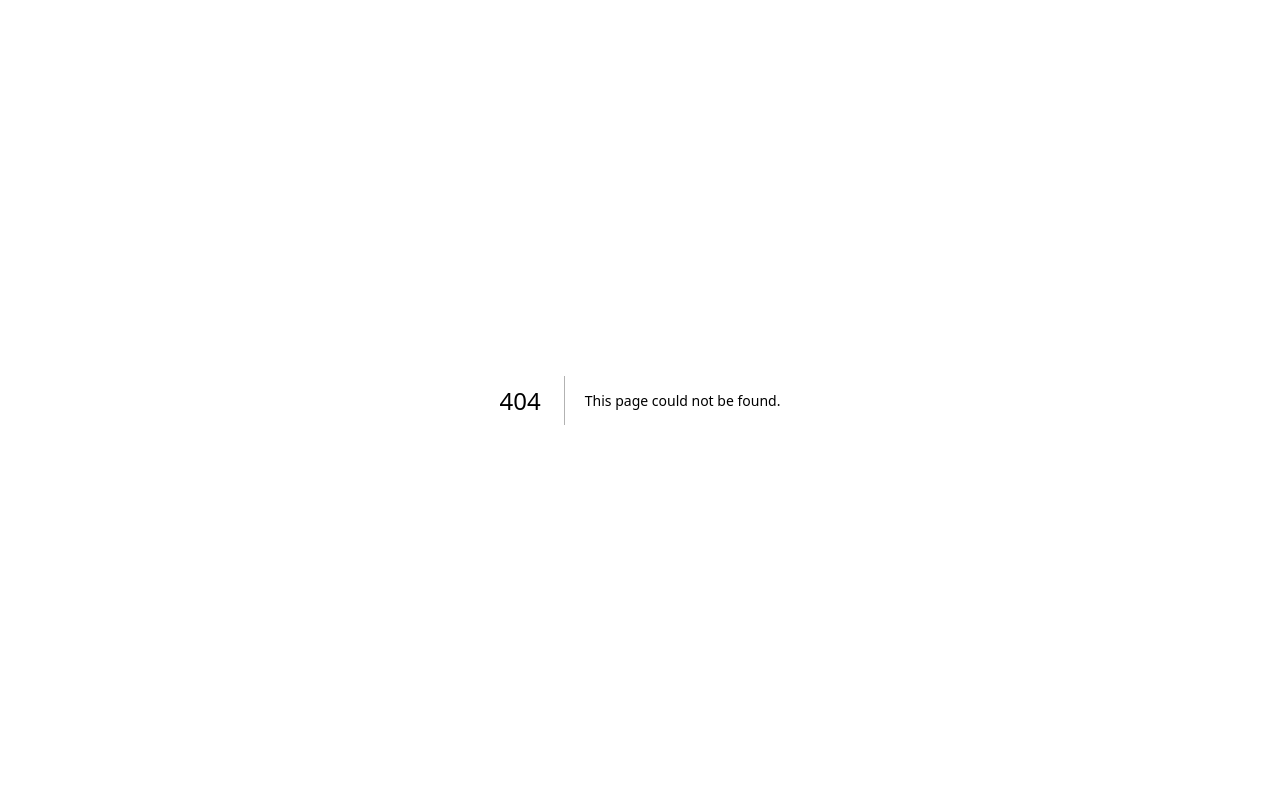
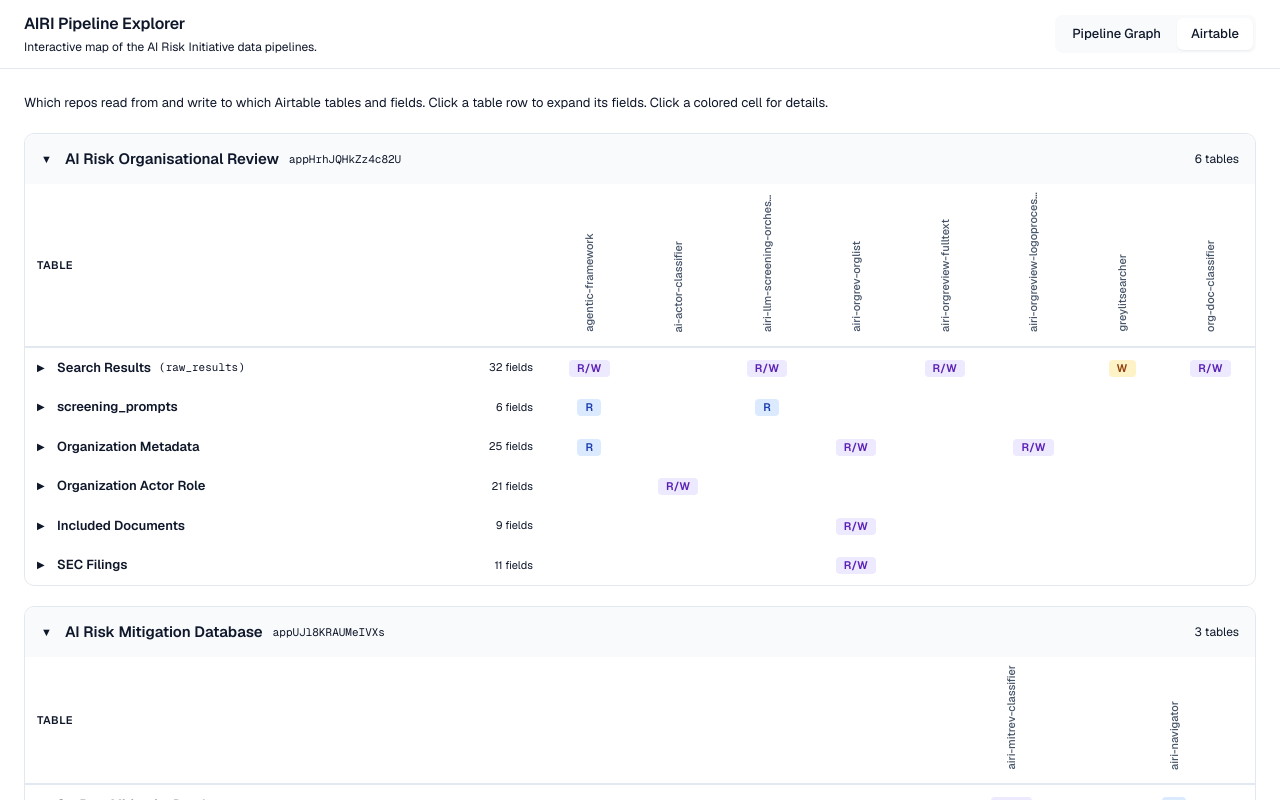
Before and after one commit to MIT-FutureTech/airi-pipelines, a Next.js app in the folder pipeline-explorer/: page /airtable in a window 1280 px wide. Before the commit this address had no page. Built offline with nearby package versions, Linux system fonts and the light colour scheme.

Commit message:
Create new route for Airtable view

```diff
--- /dev/null
+++ b/pipeline-explorer/src/airtable/components/AirtableView.tsx
@@ -0,0 +1,20 @@
+"use client";
+
+import dynamic from "next/dynamic";
+import type { AirtableBase } from "@/airtable/types";
+
+const AirtableHeatmap = dynamic(
+  () =>
+    import("@/airtable/components/AirtableHeatmap").then(
+      (mod) => mod.AirtableHeatmap,
+    ),
+  { ssr: false },
+);
+
+interface AirtableViewProps {
+  bases: AirtableBase[];
+}
+
+export function AirtableView({ bases }: AirtableViewProps) {
+  return <AirtableHeatmap bases={bases} />;
+}
--- /dev/null
+++ b/pipeline-explorer/src/app/airtable/page.tsx
@@ -0,0 +1,6 @@
+import { AirtableView } from "@/airtable/components/AirtableView";
+import { airtableBases } from "@/airtable/data";
+
+export default function AirtablePage() {
+  return <AirtableView bases={airtableBases} />;
+}
--- a/pipeline-explorer/src/app/layout.tsx
+++ b/pipeline-explorer/src/app/layout.tsx
@@ -1,5 +1,6 @@
 import type { Metadata } from "next";
 import { Geist, Geist_Mono } from "next/font/google";
+import { NavHeader } from "@/shared/components/NavHeader";
 import "./globals.css";
 
 const geistSans = Geist({
@@ -28,7 +29,8 @@ export default function RootLayout({
       className={`${geistSans.variable} ${geistMono.variable} h-full antialiased`}
     >
       <body className="min-h-full flex flex-col bg-surface text-text-primary font-[family-name:var(--font-geist-sans)]">
-        {children}
+        <NavHeader />
+        <main className="flex-1 min-h-0">{children}</main>
       </body>
     </html>
   );
--- a/pipeline-explorer/src/app/page.tsx
+++ b/pipeline-explorer/src/app/page.tsx
@@ -1,6 +1,6 @@
+import { PipelineView } from "@/pipeline/components/PipelineView";
 import { allPipelines, allSharedNodes } from "@/pipeline/data";
-import { ClientShell } from "@/shared/components/ClientShell";
 
 export default function Home() {
-  return <ClientShell pipelines={allPipelines} sharedNodes={allSharedNodes} />;
+  return <PipelineView pipelines={allPipelines} sharedNodes={allSharedNodes} />;
 }
--- /dev/null
+++ b/pipeline-explorer/src/pipeline/components/PipelineView.tsx
@@ -0,0 +1,21 @@
+"use client";
+
+import dynamic from "next/dynamic";
+import type { PipelineDefinition, PipelineNode } from "@/pipeline/types";
+
+const PipelineGraph = dynamic(
+  () =>
+    import("@/pipeline/components/PipelineGraph").then(
+      (mod) => mod.PipelineGraph,
+    ),
+  { ssr: false },
+);
+
+interface PipelineViewProps {
+  pipelines: PipelineDefinition[];
+  sharedNodes: PipelineNode[];
+}
+
+export function PipelineView({ pipelines, sharedNodes }: PipelineViewProps) {
+  return <PipelineGraph pipelines={pipelines} sharedNodes={sharedNodes} />;
+}
--- a/pipeline-explorer/src/shared/components/ClientShell.tsx
+++ /dev/null
@@ -1,37 +0,0 @@
-"use client";
-
-import dynamic from "next/dynamic";
-import type { PipelineDefinition, PipelineNode } from "@/pipeline/types";
-import styles from "./ClientShell.module.css";
-
-const PipelineGraph = dynamic(
-  () =>
-    import("@/pipeline/components/PipelineGraph").then(
-      (mod) => mod.PipelineGraph,
-    ),
-  { ssr: false },
-);
-
-interface ClientShellProps {
-  pipelines: PipelineDefinition[];
-  sharedNodes: PipelineNode[];
-}
-
-export function ClientShell({ pipelines, sharedNodes }: ClientShellProps) {
-  return (
-    <div className="flex flex-col h-full">
-      <header className={styles.header}>
-        <div>
-          <h1 className={styles.title}>AIRI Pipeline Explorer</h1>
-          <p className={styles.subtitle}>
-            Interactive map of the AI Risk Initiative data pipelines. Click a
-            node for details.
-          </p>
-        </div>
-      </header>
-      <main className="flex-1 min-h-0">
-        <PipelineGraph pipelines={pipelines} sharedNodes={sharedNodes} />
-      </main>
-    </div>
-  );
-}
--- /dev/null
+++ b/pipeline-explorer/src/shared/components/NavHeader.module.css
@@ -0,0 +1,53 @@
+.header {
+  border-bottom: 1px solid var(--color-border);
+  padding: 12px 24px;
+  flex-shrink: 0;
+  background: var(--color-surface);
+  display: flex;
+  align-items: center;
+  justify-content: space-between;
+}
+
+.title {
+  font-size: 16px;
+  font-weight: 600;
+  color: var(--color-text-primary);
+  letter-spacing: -0.01em;
+}
+
+.subtitle {
+  font-size: 12px;
+  color: var(--color-text-muted);
+  margin-top: 2px;
+}
+
+.nav {
+  display: flex;
+  gap: 2px;
+  background: var(--color-surface-secondary);
+  border-radius: 8px;
+  padding: 3px;
+  border: 1px solid var(--color-border-subtle);
+}
+
+.navLink {
+  font-size: 13px;
+  font-weight: 500;
+  padding: 6px 14px;
+  border-radius: 6px;
+  color: var(--color-text-muted);
+  text-decoration: none;
+  transition:
+    background 0.12s ease,
+    color 0.12s ease;
+}
+
+.navLink:hover {
+  color: var(--color-text-secondary);
+}
+
+.navLinkActive {
+  background: var(--color-surface);
+  color: var(--color-text-primary);
+  box-shadow: 0 1px 2px rgba(0, 0, 0, 0.06);
+}
--- /dev/null
+++ b/pipeline-explorer/src/shared/components/NavHeader.tsx
@@ -0,0 +1,36 @@
+"use client";
+
+import Link from "next/link";
+import { usePathname } from "next/navigation";
+import styles from "./NavHeader.module.css";
+
+const navItems = [
+  { href: "/", label: "Pipeline Graph" },
+  { href: "/airtable", label: "Airtable" },
+];
+
+export function NavHeader() {
+  const pathname = usePathname();
+
+  return (
+    <header className={styles.header}>
+      <div>
+        <h1 className={styles.title}>AIRI Pipeline Explorer</h1>
+        <p className={styles.subtitle}>
+          Interactive map of the AI Risk Initiative data pipelines.
+        </p>
+      </div>
+      <nav className={styles.nav}>
+        {navItems.map(({ href, label }) => (
+          <Link
+            key={href}
+            href={href}
+            className={`${styles.navLink} ${pathname === href ? styles.navLinkActive : ""}`}
+          >
+            {label}
+          </Link>
+        ))}
+      </nav>
+    </header>
+  );
+}
```
Also changed, not shown: pipeline-explorer/src/shared/components/ClientShell.module.css (deleted, +0 -22 lines).
